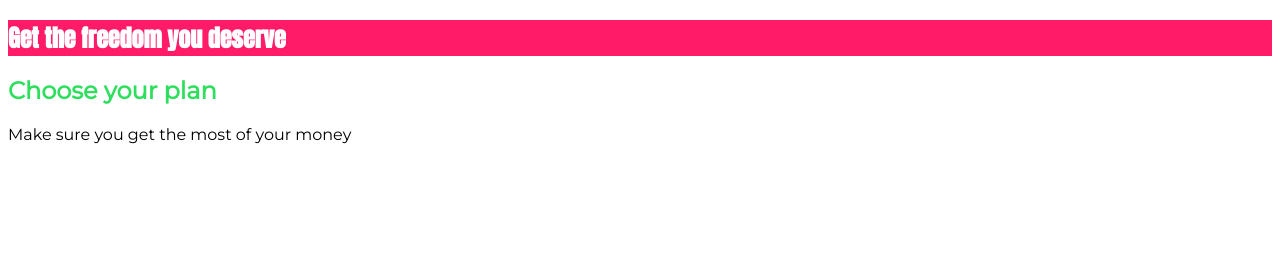
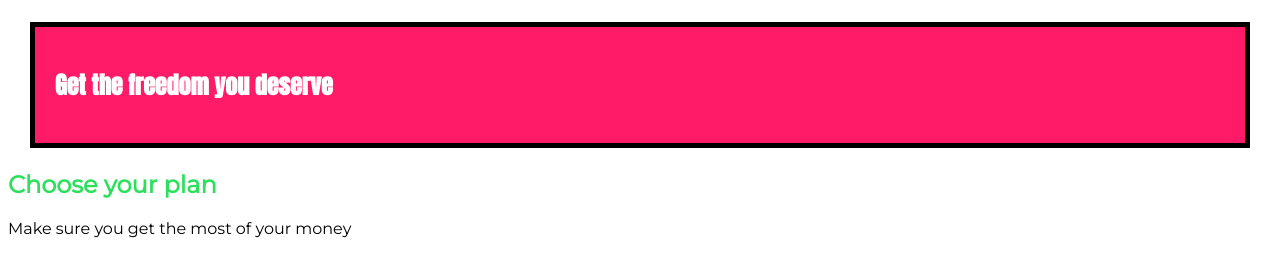
Before and after one commit to tmr12/CssWorkspace, a plain HTML site: page sampleApp/index.htm in a window 1280 px wide. Drawn offline with Linux system fonts and the light colour scheme.

Commit message:
box model changes

```diff
--- a/sampleApp/main.css
+++ b/sampleApp/main.css
@@ -5,6 +5,9 @@ body {
 
 #product-overview {
     background: #ff1b68;
+    padding: 20px;
+    border: black 5px solid;
+    margin:22px;
 }
 .section-title {
     color: #2ddf5c;
```
